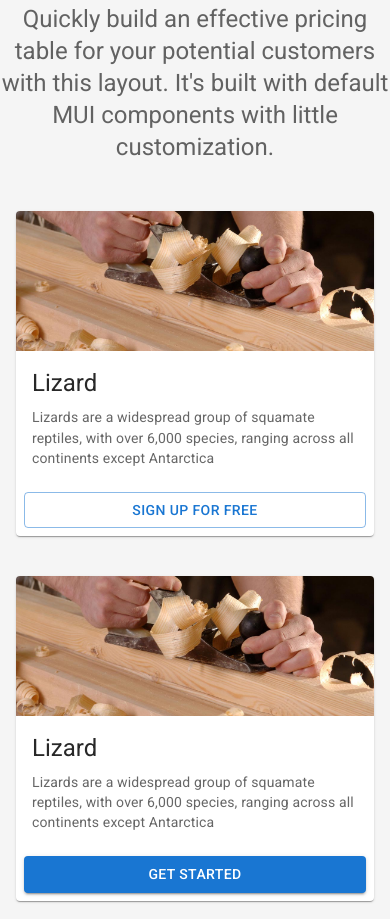
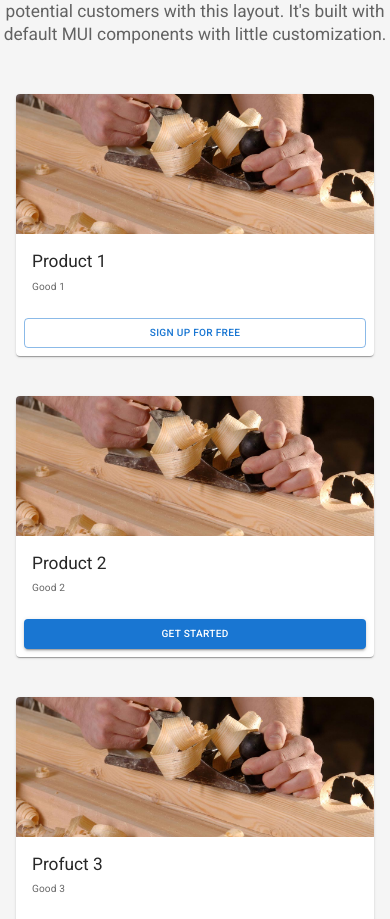
Before and after one commit to coprocoder/Dr.Khimich, a React (Create React App) app: page /#/ in a window 390 px wide. Shown: the part 1055-1974 px from the top of the page. Built offline with nearby package versions, Linux system fonts and the light colour scheme.

Commit message:
feat: responsive font size templated

```diff
--- /dev/null
+++ b/src/Functions.scss
@@ -0,0 +1,8 @@
+@function calcFluidSize($f-min, $f-max, $v-min, $v-max, $units: px) {
+    $k: calc(($f-max - $f-min) / ($v-max - $v-min));
+    $b: $f-min - $k * $v-min;
+
+    $b: $b + $units;
+
+    @return calc(#{$k} * 100vw + #{$b});
+}
--- /dev/null
+++ b/src/Text.scss
@@ -0,0 +1,33 @@
+@import "./Functions.scss";
+
+html {
+    font-size: calcFluidSize(12, 16, 480, 1280);
+}
+body {
+    font-family: "Roboto", sans-serif;
+    font-weight: 300;
+    line-height: 1.5;
+    color: var(--textPrimary);
+}
+
+h1 {
+    font-size: calcFluidSize(2.35, 2.5, 480, 1280, rem);
+}
+
+h2 {
+    font-size: calcFluidSize(1.7, 1.8, 480, 1280, rem);
+}
+
+h3 {
+    font-size: calcFluidSize(1.25, 1.3, 480, 1280, rem);
+}
+
+h5 {
+    font-size: calcFluidSize(0.95, 0.98, 480, 1280, em);
+}
+
+@media only screen and (max-width: 960px) and (max-height: 560px) and (orientation: landscape) {
+    body {
+        font-size: calcFluidSize(11, 14, 480, 960);
+    }
+}
--- a/src/index.js
+++ b/src/index.js
@@ -3,6 +3,7 @@ import ReactDOM from "react-dom/client";
 import reportWebVitals from "./reportWebVitals";
 
 import App from "./App";
+import "./Text.scss";
 import "./index.scss";
 
 const root = ReactDOM.createRoot(document.getElementById("root"));
--- /dev/null
+++ b/src/pages/home/goods/goodsConfig.js
@@ -0,0 +1,20 @@
+export const goodsContext = [
+  {
+    title: "Product 1",
+    description: "Good 1",
+    buttonText: "Sign up for free",
+    buttonVariant: "outlined",
+  },
+  {
+    title: "Product 2",
+    description: "Good 2",
+    buttonText: "Get started",
+    buttonVariant: "contained",
+  },
+  {
+    title: "Profuct 3",
+    description: "Good 3",
+    buttonText: "Contact us",
+    buttonVariant: "outlined",
+  },
+];
--- a/src/pages/home/goods/index.js
+++ b/src/pages/home/goods/index.js
@@ -7,46 +7,7 @@ import Grid from "@mui/material/Grid";
 import Typography from "@mui/material/Typography";
 import Container from "@mui/material/Container";
 import {CardMedia} from "@mui/material";
-
-const tiers = [
-  {
-    title: "Free",
-    price: "0",
-    description: [
-      "10 users included",
-      "2 GB of storage",
-      "Help center access",
-      "Email support",
-    ],
-    buttonText: "Sign up for free",
-    buttonVariant: "outlined",
-  },
-  {
-    title: "Pro",
-    subheader: "Most popular",
-    price: "15",
-    description: [
-      "20 users included",
-      "10 GB of storage",
-      "Help center access",
-      "Priority email support",
-    ],
-    buttonText: "Get started",
-    buttonVariant: "contained",
-  },
-  {
-    title: "Enterprise",
-    price: "30",
-    description: [
-      "50 users included",
-      "30 GB of storage",
-      "Help center access",
-      "Phone & email support",
-    ],
-    buttonText: "Contact us",
-    buttonVariant: "outlined",
-  },
-];
+import {goodsContext} from "./goodsConfig";
 
 const GoodsPreview = () => {
   return (
@@ -92,7 +53,7 @@ const GoodsGrid = () => {
   return (
     <Container maxWidth="md" component="main">
       <Grid container spacing={5} alignItems="flex-end">
-        {tiers.map((tier) => (
+        {goodsContext.map((tier) => (
           // Enterprise card is full width at sm breakpoint
           <Grid
             item
@@ -109,11 +70,10 @@ const GoodsGrid = () => {
               />
               <CardContent>
                 <Typography gutterBottom variant="h5" component="div">
-                  Lizard
+                  {tier.title}
                 </Typography>
                 <Typography variant="body2" color="text.secondary">
-                  Lizards are a widespread group of squamate reptiles, with over
-                  6,000 species, ranging across all continents except Antarctica
+                  {tier.description}
                 </Typography>
               </CardContent>
               <CardActions>
```
